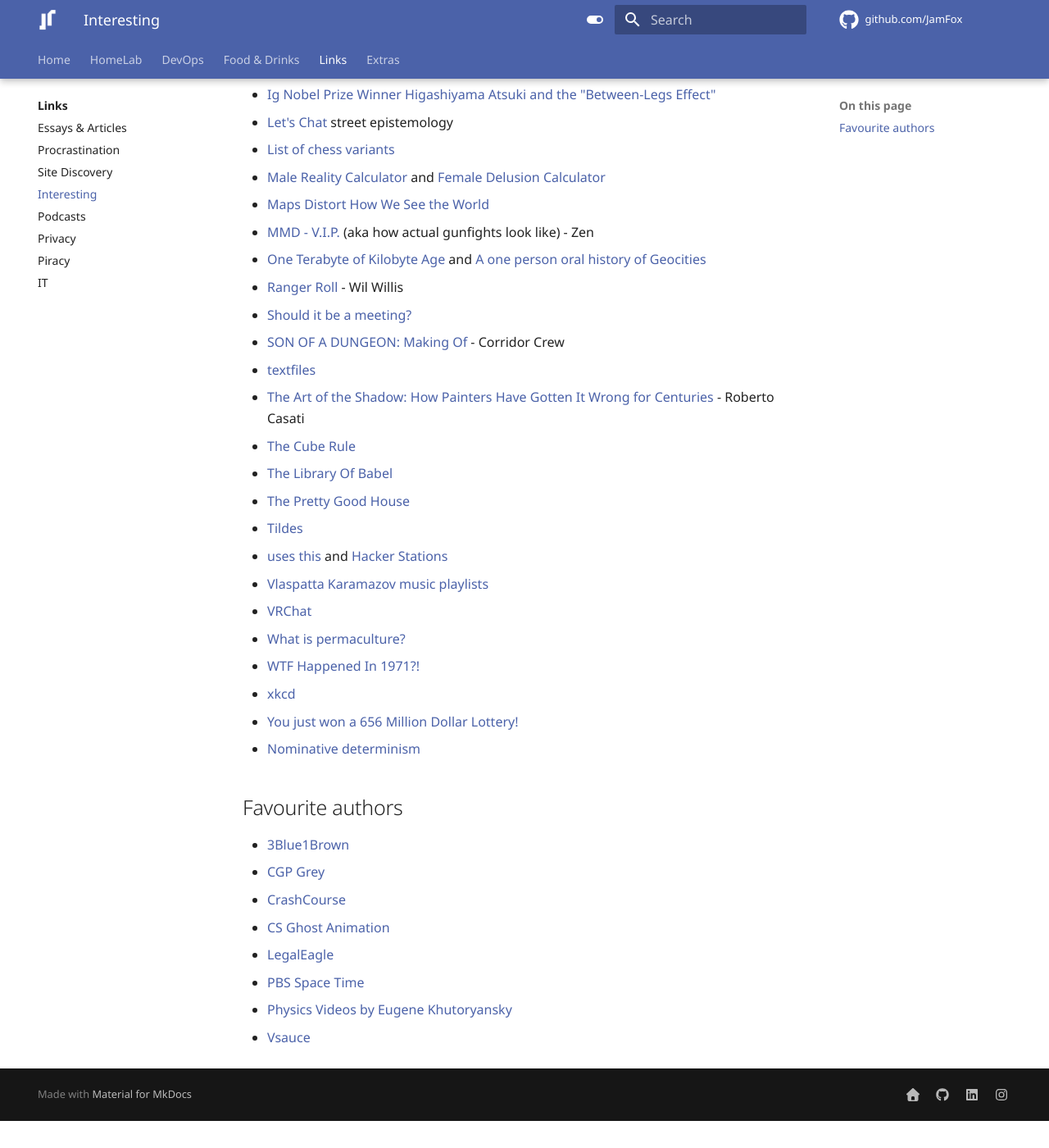
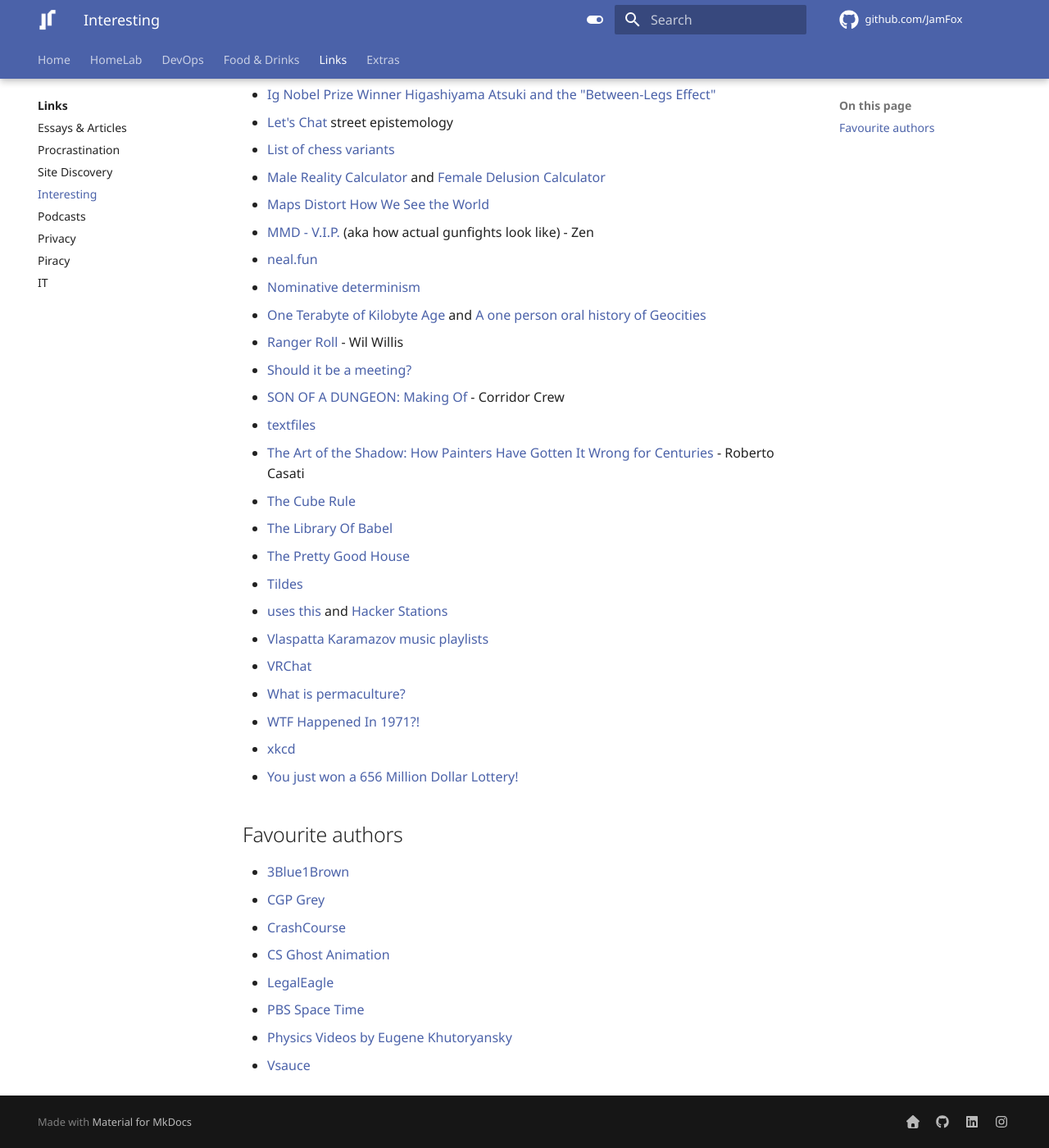
Before and after one commit to JamFox/docs.jamfox.dev, an MkDocs documentation site: the page built from docs/content/links/interesting.md, in a window 1280 px wide and 1400 px high, scrolled down 595 px. Shown: the whole window at 82% size. Built offline with MkDocs 1.6.1 and Material for MkDocs 9.7.7, drawn with Linux system fonts in a browser that asks for light colours; comment, search, counter and statistics services are not loaded; before the commit the page ends 1962 px from its top, so only the background shows below that.

Commit message:
add neal

```diff
--- a/docs/content/links/interesting.md
+++ b/docs/content/links/interesting.md
@@ -22,6 +22,8 @@ title: "Interesting"
 - [Male Reality Calculator](https://realitycalc.com/) and [Female Delusion Calculator](https://igotstandardsbro.com/)
 - [Maps Distort How We See the World](https://unchartedterritories.tomaspueyo.com/p/maps-distort-how-we-see-the-world)
 - [MMD - V.I.P.](https://youtu.be/OTLGWNruuOE) (aka how actual gunfights look like) - Zen
+- [neal.fun](https://neal.fun/)
+- [Nominative determinism](https://en.wikipedia.org/wiki/Nominative_determinism)
 - [One Terabyte of Kilobyte Age](https://blog.geocities.institute/about) and [A one person oral history of Geocities](https://cohost.org/mcc/post/325362-a-one-person-oral-hi)
 - [Ranger Roll](https://youtu.be/KPrATJ-u5Rg) - Wil Willis
 - [Should it be a meeting?](https://shoulditbeameeting.com/)
```
Also changed, not shown: other parts of docs/content/links/interesting.md (+0 -1 lines), docs/content/links/it.md (+1 -0 lines).
